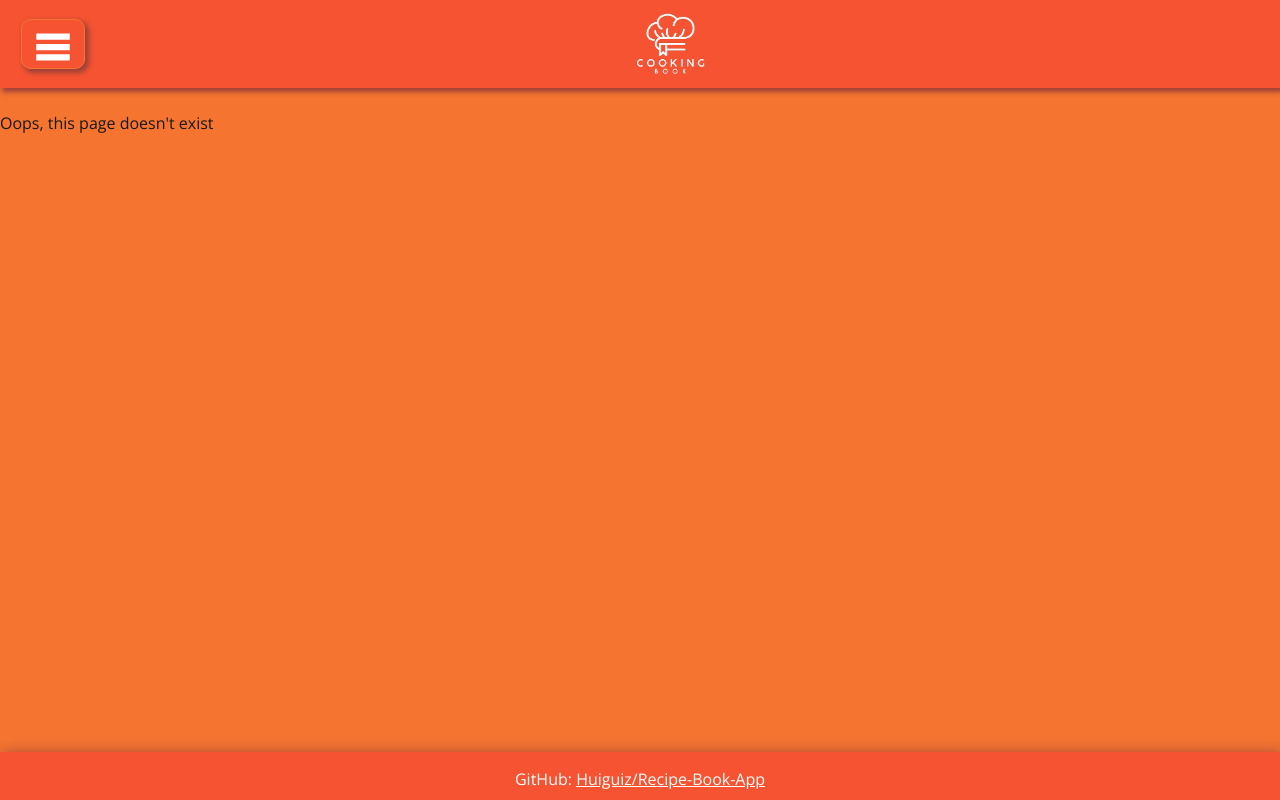
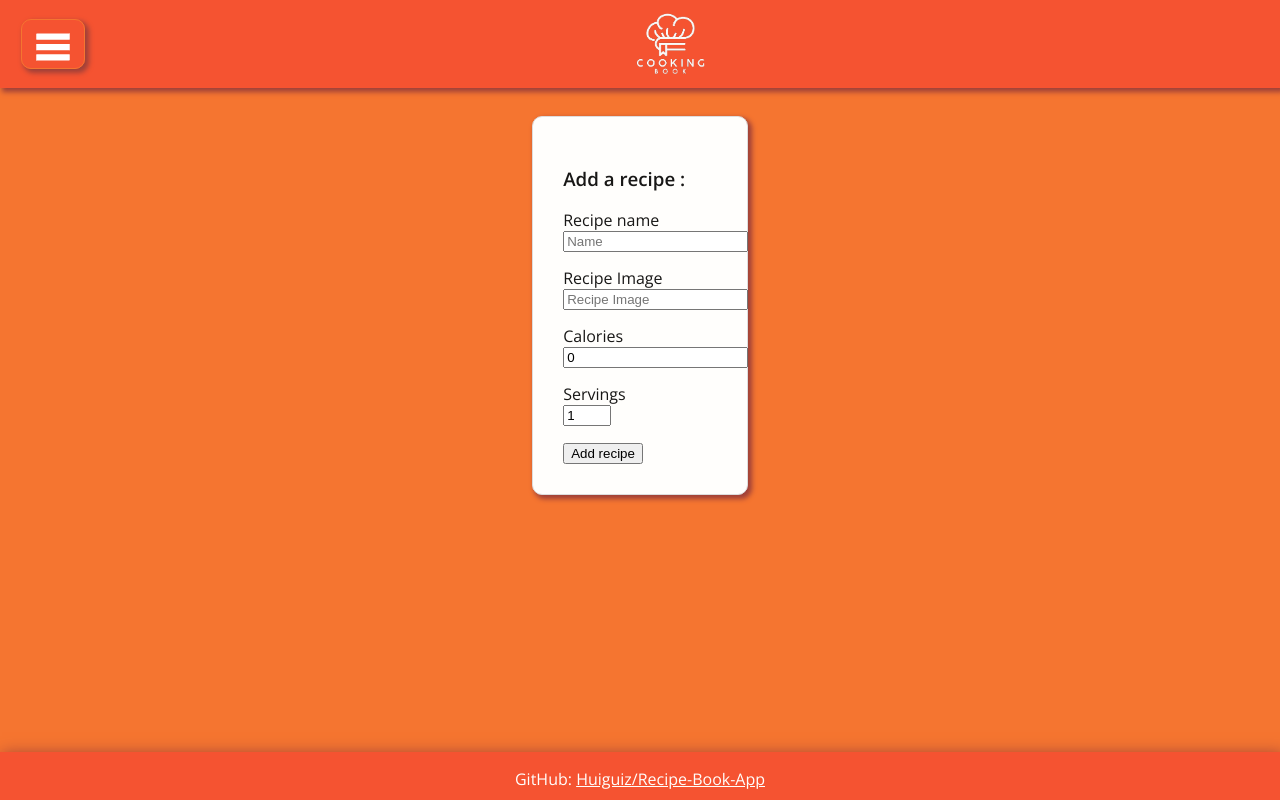
Before and after one commit to Huguiz/Recipe-Book-App, a React (Vite) app: page /newrecipe in a window 1280 px wide. Built offline with nearby package versions, Linux system fonts and the light colour scheme.

Commit message:
New recipe page added

```diff
--- a/src/App.css
+++ b/src/App.css
@@ -250,7 +250,8 @@ body {
 }
 
 .RecipeDetail img {
-  height: 75%;
+  max-height: 75%;
+  max-width: 50%;
 }
 
 .RecipeDetail h2 {
@@ -273,3 +274,19 @@ body {
   height: 80%;
   margin: 0 auto 0 30px;
 }
+
+.AddRecipeBox {
+  border: 1px solid #dddddd;
+  background-color: #fffefc;
+  margin: 20px auto;
+  width: 12%;
+  box-shadow: 3px 3px 5px 1px #9E4039;
+  border-radius: 10px;
+  padding: 30px 30px;
+
+}
+
+.AddRecipeBox input {
+  display: block;
+  margin-bottom: 15px;
+}
--- a/src/App.jsx
+++ b/src/App.jsx
@@ -6,8 +6,6 @@ import Header from './components/Header';
 import Footer from './components/Footer';
 import Sidebar from './components/Sidebar';
 import Content from './components/Content';
-
-import AboutPage from './pages/AboutPage';
 
 
 function App() {
--- a/src/assets/team-members.json
+++ b/src/assets/team-members.json
@@ -8,7 +8,7 @@
 	{
 		"id": 2,
 		"name": "Hugo Maurin",
-		"github": "https://github.com/huiguiz",
+		"github": "https://github.com/huguiz",
 		"linkedin": "https://linkedin.com/in/hugo-maurin"
 	}
 ]
--- a/src/components/Content.jsx
+++ b/src/components/Content.jsx
@@ -1,19 +1,25 @@
 import {Routes, Route} from 'react-router-dom';
+import { useState } from "react";
 
 import Recipe from "./Recipe";
 import AboutPage from '../pages/AboutPage';
 import RecipeDetail from '../pages/RecipeDetail';
+import NewRecipePage from '../pages/NewRecipePage';
 import ErrorPage from '../pages/ErrorPage';
 
+import RecipesList from "../assets/recipies.json"
+
 function Content ({toggle}) {
+
+    const [recipeArray, setRecipeArray] = useState(RecipesList);
 
     return(
         <div className={Content + ` ` + (toggle ? ``:`Content-toggle`)}>
             <Routes>
-                <Route path="/" element={<Recipe />} />
+                <Route path="/" element={<Recipe recipeArray={recipeArray} setRecipeArray={setRecipeArray} />} />
                 <Route path="/about" element={<AboutPage />} />
-                <Route path="/recipedetail/:recipeID" element={<RecipeDetail />} />
-
+                <Route path="/recipedetail/:recipeID" element={<RecipeDetail recipeArray={recipeArray}/>} />
+                <Route path="/newrecipe" element={<NewRecipePage recipeArray={recipeArray} setRecipeArray={setRecipeArray} />} />
                 <Route path="*" element={ <ErrorPage /> } />
             </Routes>
         </div>
--- a/src/components/Recipe.jsx
+++ b/src/components/Recipe.jsx
@@ -1,23 +1,17 @@
 import React from "react";
 import '../App.css'
-import RecipesList from "../assets/recipies.json"
-import { useState } from "react";
 import { Link } from "react-router-dom"
-import RecipeDetail from "../pages/RecipeDetail";
 
-export default function Recipe() {
-
-    const [recipeArray, setRecipeArray] = useState(RecipesList)
-
+export default function Recipe(props) {
     function deleteRecipe(recipeID) {
-        const newRecipeArray = recipeArray.filter((recipe) => {
+        const newRecipeArray = props.recipeArray.filter((recipe) => {
             return recipe.id !== recipeID;
         })
-        setRecipeArray(newRecipeArray);
+        props.setRecipeArray(newRecipeArray);
     }
 
     return(
-        recipeArray.map((element) => {
+        props.recipeArray.map((element) => {
             return(
                 <div className="RecipeBox" key={element.id}>
                     <img className="RecipeBox-Img" src={element.image} alt="RecipeImg" />
--- a/src/components/Sidebar.jsx
+++ b/src/components/Sidebar.jsx
@@ -1,4 +1,3 @@
-import {useState} from 'react';
 import {Link} from 'react-router-dom';
 
 function Sidebar ({toggle}) {
@@ -6,6 +5,7 @@ function Sidebar ({toggle}) {
         <div className={Sidebar + ` ` + (toggle ? `hidden`:``)}>
             <menu>
                 <li><Link to="/">Home</Link></li>
+                <li><Link to="/newrecipe">Add a new recipe</Link></li>
                 <li><Link to="/about">About</Link></li>
             </menu>
         </div>
--- /dev/null
+++ b/src/pages/NewRecipePage.jsx
@@ -0,0 +1,70 @@
+import '../App.css';
+import { useState } from 'react';
+
+export default function NewRecipePage(props) {
+
+    const [name, setName]= useState("");
+    const [image, setImage]= useState("");
+    const [calories, setCalories]= useState(0);
+    const [servings, setServings]= useState(1);
+
+    function generateUuidv4() {
+        return "10000000-1000-4000-8000-100000000000".replace(/[018]/g, c =>
+          (c ^ crypto.getRandomValues(new Uint8Array(1))[0] & 15 >> c / 4).toString(16)
+        );
+      }
+
+    function addRecipe(e) {
+        e.preventDefault();
+
+        const newRecipeObj = {
+            id: generateUuidv4(),
+            name: name,
+            image: image,
+            calories: calories,
+            servings: servings
+        }
+        const newRecipeArray = [newRecipeObj, ...props.recipeArray]
+        props.setRecipeArray(newRecipeArray);
+    }
+
+    return(
+        <div className="AddRecipeBox">
+            <form onSubmit={addRecipe}>
+                <h3>Add a recipe :</h3>
+                <div>
+                <label>
+                    Recipe name
+                    <input name="name" type="text" placeholder="Name" value={name} required={true} onChange={(e) => setName(e.target.value)} />
+                </label>
+
+                <label>
+                    Recipe Image
+                    <input name="image" type="url" placeholder="Recipe Image" value={image} required={true} onChange={(e) => setImage(e.target.value)} />
+                </label>
+
+                <label>
+                    Calories
+                    <input name="calories" type="number" placeholder="Calories" value={calories} required={true} onChange={(e) => setCalories(e.target.value)} />
+                </label>
+                <label>
+                    Servings
+                    <input
+                    name="servings"
+                    type="number"
+                    placeholder="Servings"
+                    minLength={1}
+                    maxLength={1}
+                    min={1}
+                    max={9}
+                    value={servings}
+                    required={true}
+                    onChange={(e) => setServings(e.target.value)}
+                    />
+                </label>
+                <button type="submit">Add recipe</button>
+                </div>
+            </form>
+        </div>
+    )
+}
--- a/src/pages/RecipeDetail.jsx
+++ b/src/pages/RecipeDetail.jsx
@@ -1,10 +1,9 @@
 import '../App.css';
-import RecipeList from '../assets/recipies.json'
 import { Link, useParams } from 'react-router-dom';
 
-function RecipeDetail () {
+function RecipeDetail (props) {
 	const recipeObj = useParams();
-	const recipeElm = RecipeList.find((element) => element.id == recipeObj.recipeID)
+	const recipeElm = props.recipeArray.find((element) => element.id == recipeObj.recipeID);
 
 	return (
 		<div className="RecipeDetail">
```
